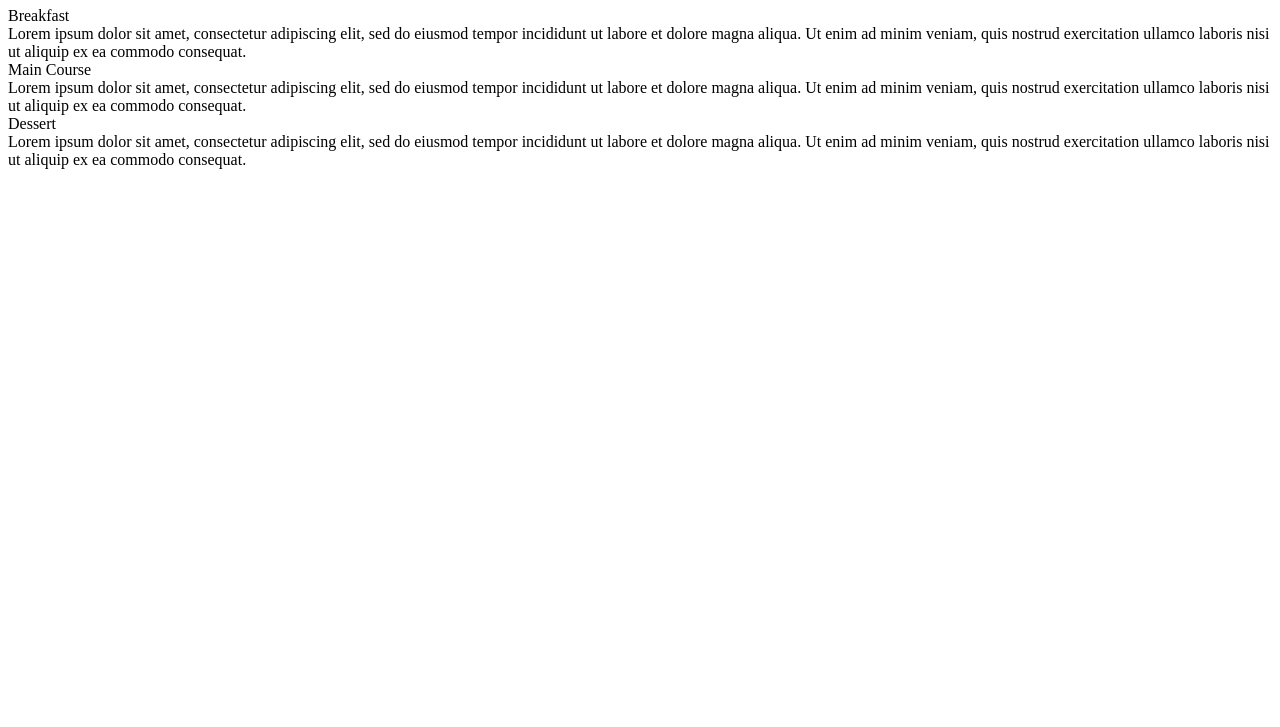
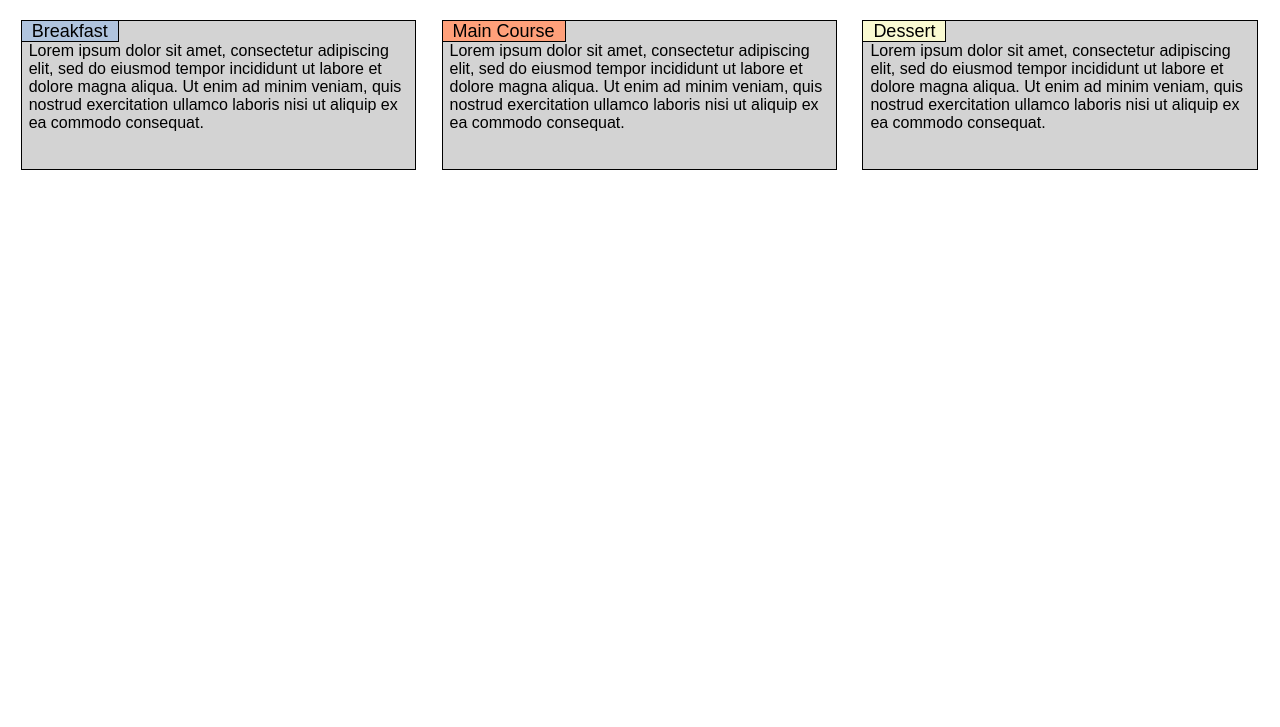
Before and after one commit to amoszp/Module2Assignment, a plain HTML site: page index.html in a window 1280 px wide. Shown: the part 73-800 px from the top of the page. Drawn offline with Linux system fonts and the light colour scheme.

Commit message:
estilos ref fixed 2

```diff
--- a/index.html
+++ b/index.html
@@ -3,7 +3,7 @@
 <head>
 	<meta charset="utf-8">
 	<meta name="viewport" content="width=device-width, initial-scale=1">
-	<link rel='stylesheet' type='text/css' media='screen' href='estilospro.css'>
+	<link rel='stylesheet' type='text/css' media='screen' href='estilos.css'>
 
 	<title>Module Assignment 2</title>
 </head>
```
